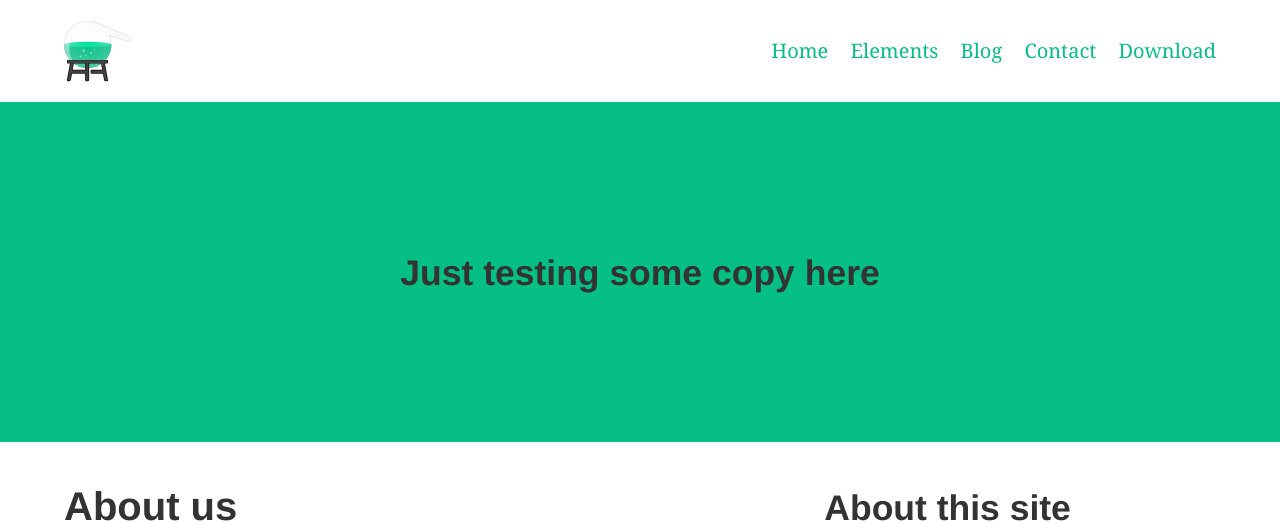
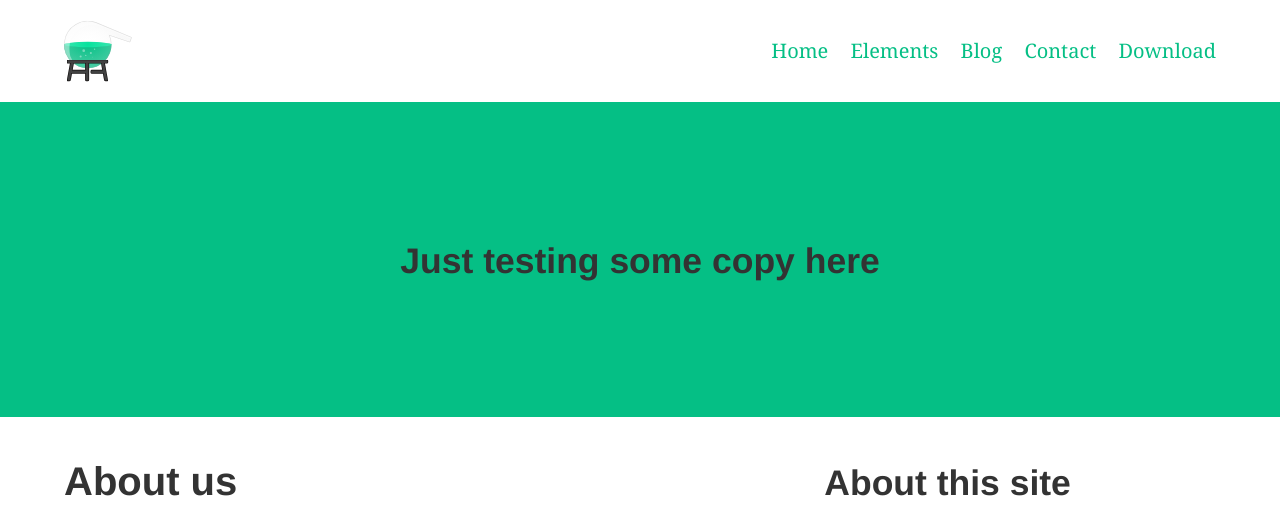
Before and after one commit to daviddarnes/alembic, a Jekyll site: the page built from about.md, in a window 1280 px wide. Shown: the top 523 px of the page. Built offline with Jekyll 4.4.1, drawn with Linux system fonts in a browser that asks for light colours; grey boxes are pictures that could not be loaded.

```diff
--- a/css/styles.scss
+++ b/css/styles.scss
@@ -105,7 +105,7 @@
 
 // Feature section
 .feature {
-  min-height: 20rem;
+  min-height: 35vh;
   padding-bottom: .4rem;
   margin-bottom: 1.6rem;
   text-align: center;
```
